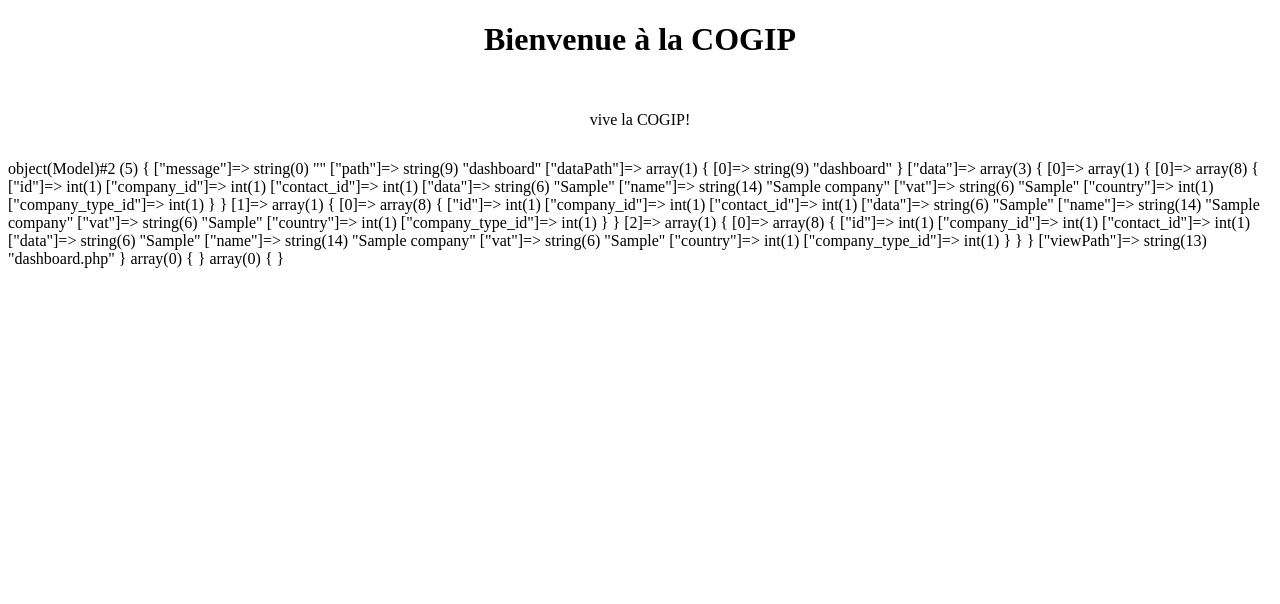
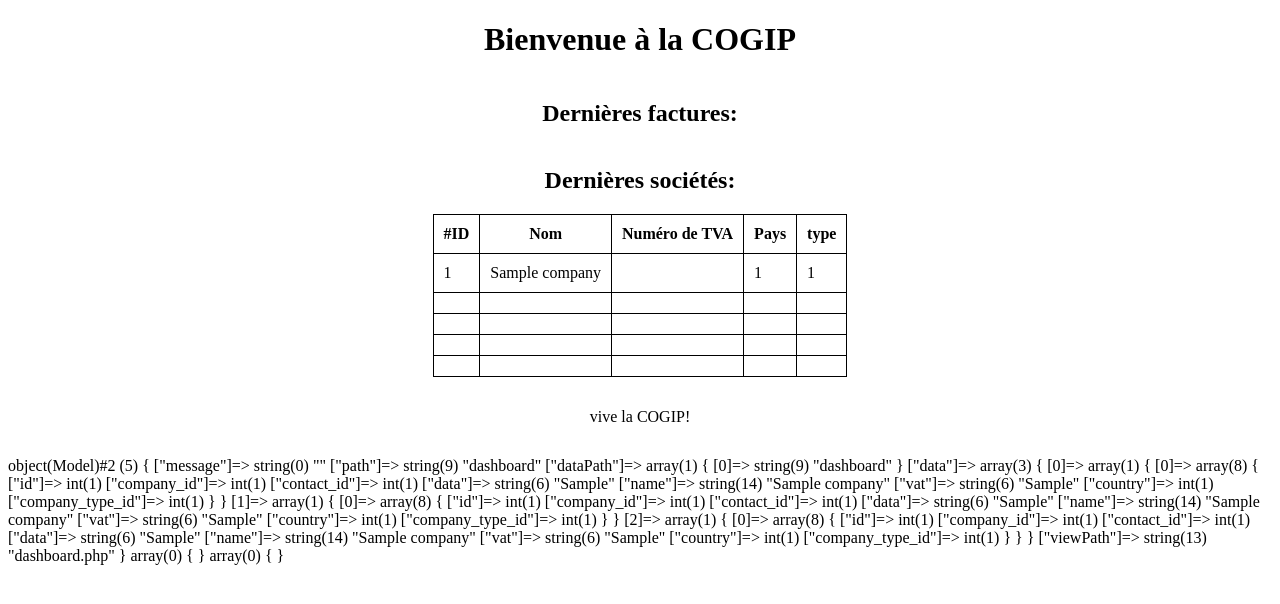
Before and after one commit to DewerseB/COGIP-app, a PHP site: page / in a window 1280 px wide. Shown: the part 88-692 px from the top of the page. Run offline with PHP 8.4, Linux system fonts and the light colour scheme; tables that the repository leaves empty or names only in its code hold one stand-in row (values such as "Sample post"); data that the repository does not hold is empty.

Commit message:
affichage company dashboard +liens details facture/société/contacts

```diff
--- a/view/pages/companies/list.php
+++ b/view/pages/companies/list.php
@@ -5,6 +5,7 @@
     <th>Numéro de TVA</th>
     <th>Pays</th>
     <th>type</th>
+    <th>Détails</th>
     <th>Modifier</th>
     <th>Supprimer</th>
 
@@ -18,8 +19,9 @@
             echo "<td>".$company['VAT'].  "</td>";
             echo "<td>".$company['country'].  "</td>";
             echo "<td>".$company['company_type_id'].  "</td>";
-            echo "<td> <button><a href = \"/COGIP-app/companies/update/id\">Modifier<a></button></td>";
-            echo "<td> <button><a href = \"/COGIP-app/companies/delete/id\">delete<a></button></td>";
+            echo "<td> <button><a href = \"/COGIP-app/companies/details/$company[company_id]\">Détails<a></button></td>";
+            echo "<td> <button><a href = \"/COGIP-app/companies/update/$company[company_id]\">Modifier<a></button></td>";
+            echo "<td> <button><a href = \"/COGIP-app/companies/delete/$company[company_id]\">delete<a></button></td>";
            echo "</tr>";
 
        }
--- a/view/pages/contacts/list.php
+++ b/view/pages/contacts/list.php
@@ -6,6 +6,7 @@
     <th>Email</th>
     <th>Téléphone</th>
     <th>Société</th>
+    <th>Détails</th>
     <th>Modifier</th>
     <th>Supprimer</th>
 
@@ -20,8 +21,9 @@
             echo "<td>".$contact['email'].  "</td>";
             echo "<td>".$contact['phone'].  "</td>";
             echo "<td>".$contact['company_id'].  "</td>";
-            echo "<td> <button><a href = \"/COGIP-app/contact/update/id\">Modifier<a></button></td>";
-            echo "<td> <button><a href = \"/COGIP-app/contact/delete/id\">delete<a></button></td>";
+            echo "<td> <button><a href = \"/COGIP-app/contact/details/$contact[contact_id]\">Détails<a></button></td>";
+            echo "<td> <button><a href = \"/COGIP-app/contact/update/$contact[contact_id]\">Modifier<a></button></td>";
+            echo "<td> <button><a href = \"/COGIP-app/contact/delete/$contact[contact_id]\">delete<a></button></td>";
            echo "</tr>";
 
        }
--- a/view/pages/dashboard.php
+++ b/view/pages/dashboard.php
@@ -1 +1,84 @@
 <h1>Bienvenue à la COGIP</h1>
+<h2>Dernières factures:</h2>
+<!-- <table>
+    <th>#ID</th>
+    <th>Numéro de facture</th>
+    <th>Date</th>
+    <th>Contact</th>
+    <th>Société</th>
+    <th>Détails</th>
+    <th>Modifier</th>
+    <th>Supprimer</th>
+    <?php
+       $invoicesList = $model->data;
+       for ($i=0; $i < 4; $i++) {
+           $invoice = $invoicesList[$i];
+           echo "<tr>";
+            echo "<td>".$invoice['invoice_id'].  "</td>";
+            echo "<td>".$invoice['invoice_number'].  "</td>";
+            echo "<td>".$invoice['date'].  "</td>";
+            echo "<td>".$invoice['contact_id'].  "</td>";
+            echo "<td>".$invoice['company_id'].  "</td>";
+            echo "<td> <button><a href = \"/COGIP-app/invoices/details/$invoice[invoice_id]\">Détails<a></button></td>";
+            echo "<td> <button><a href = \"/COGIP-app/invoices/update/$invoice[invoice_id]\">Modifier<a></button></td>";
+            echo "<td> <button><a href = \"/COGIP-app/invoices/delete/$invoice[invoice_id]\">delete<a></button></td>";
+           echo "</tr>";
+
+       }
+    ?>
+</table>
+
+<h2>Dernier contacts:</h2>
+<table>
+    <th>ID</th>
+    <th>Prénom</th>
+    <th>Nom</th>
+    <th>Email</th>
+    <th>Téléphone</th>
+    <th>Société</th>
+    <th>Détails</th>
+    <th>Modifier</th>
+    <th>Supprimer</th>
+
+    <?php
+       $contactList = $model->data;
+       for ($i=0; $i < 4; $i++) {
+           $contact = $contactList[$i];
+           echo "<tr>";
+            echo "<td>".$contact['contact_id'].  "</td>";
+            echo "<td>".$contact['firstname'].  "</td>";
+            echo "<td>".$contact['lastname'].  "</td>";
+            echo "<td>".$contact['email'].  "</td>";
+            echo "<td>".$contact['phone'].  "</td>";
+            echo "<td>".$contact['company_id'].  "</td>";
+            echo "<td> <button><a href = \"/COGIP-app/contact/details/$contact[contact_id]\">Détails<a></button></td>";
+            echo "<td> <button><a href = \"/COGIP-app/contact/update/$contact[contact_id]\">Modifier<a></button></td>";
+            echo "<td> <button><a href = \"/COGIP-app/contact/delete/$contact[contact_id]\">delete<a></button></td>";
+           echo "</tr>";
+
+       }
+    ?>
+</table>    -->
+<h2>Dernières sociétés:</h2>
+<table>
+    <th>#ID</th>
+    <th>Nom</th>
+    <th>Numéro de TVA</th>
+    <th>Pays</th>
+    <th>type</th>
+
+    <?php
+       $companyList = $model->data;
+       $company = $companyList[0];
+       for ($i=0; $i < 5; $i++) {
+           echo "<tr>";
+            echo "<td>".$company[$i]['company_id'].  "</td>";
+            echo "<td>".$company[$i]['name'].  "</td>";
+            echo "<td>".$company[$i]['VAT'].  "</td>";
+            echo "<td>".$company[$i]['country'].  "</td>";
+            echo "<td>".$company[$i]['company_type_id'].  "</td>";
+           echo "</tr>";
+
+       }
+    ?>
+</table>
--- a/view/pages/invoices/list.php
+++ b/view/pages/invoices/list.php
@@ -5,6 +5,7 @@
     <th>Date</th>
     <th>Contact</th>
     <th>Société</th>
+    <th>Détails</th>
     <th>Modifier</th>
     <th>Supprimer</th>
     <?php
@@ -17,8 +18,9 @@
             echo "<td>".$invoice['date'].  "</td>";
             echo "<td>".$invoice['contact_id'].  "</td>";
             echo "<td>".$invoice['company_id'].  "</td>";
-            echo "<td> <button><a href = \"/COGIP-app/invoices/update/id\">Modifier<a></button></td>";
-            echo "<td> <button><a href = \"/COGIP-app/invoices/delete/id\">delete<a></button></td>";
+            echo "<td> <button><a href = \"/COGIP-app/invoices/details/$invoice[invoice_id]\">Détails<a></button></td>";
+            echo "<td> <button><a href = \"/COGIP-app/invoices/update/$invoice[invoice_id]\">Modifier<a></button></td>";
+            echo "<td> <button><a href = \"/COGIP-app/invoices/delete/$invoice[invoice_id]\">delete<a></button></td>";
            echo "</tr>";
 
        }
```
